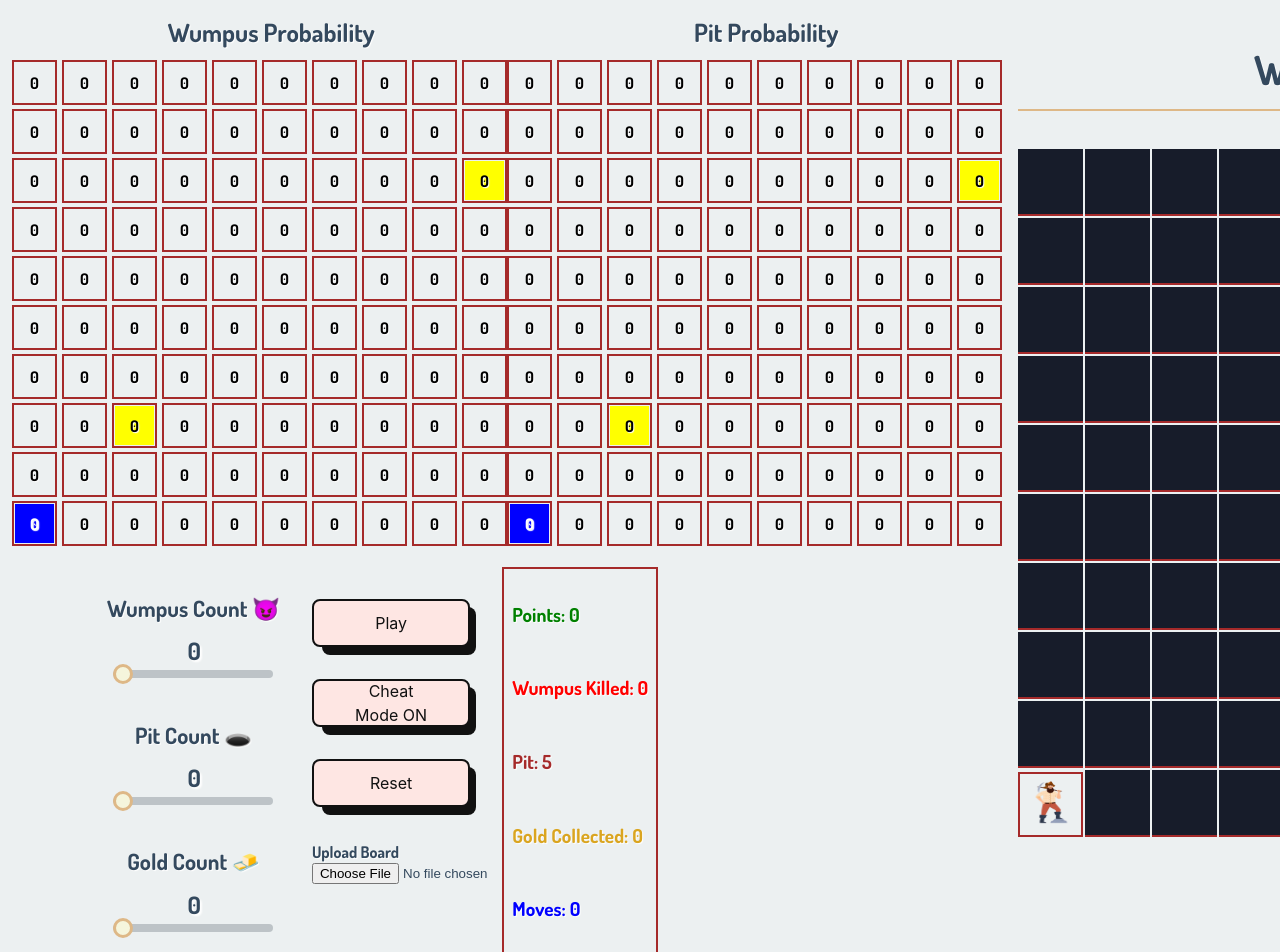
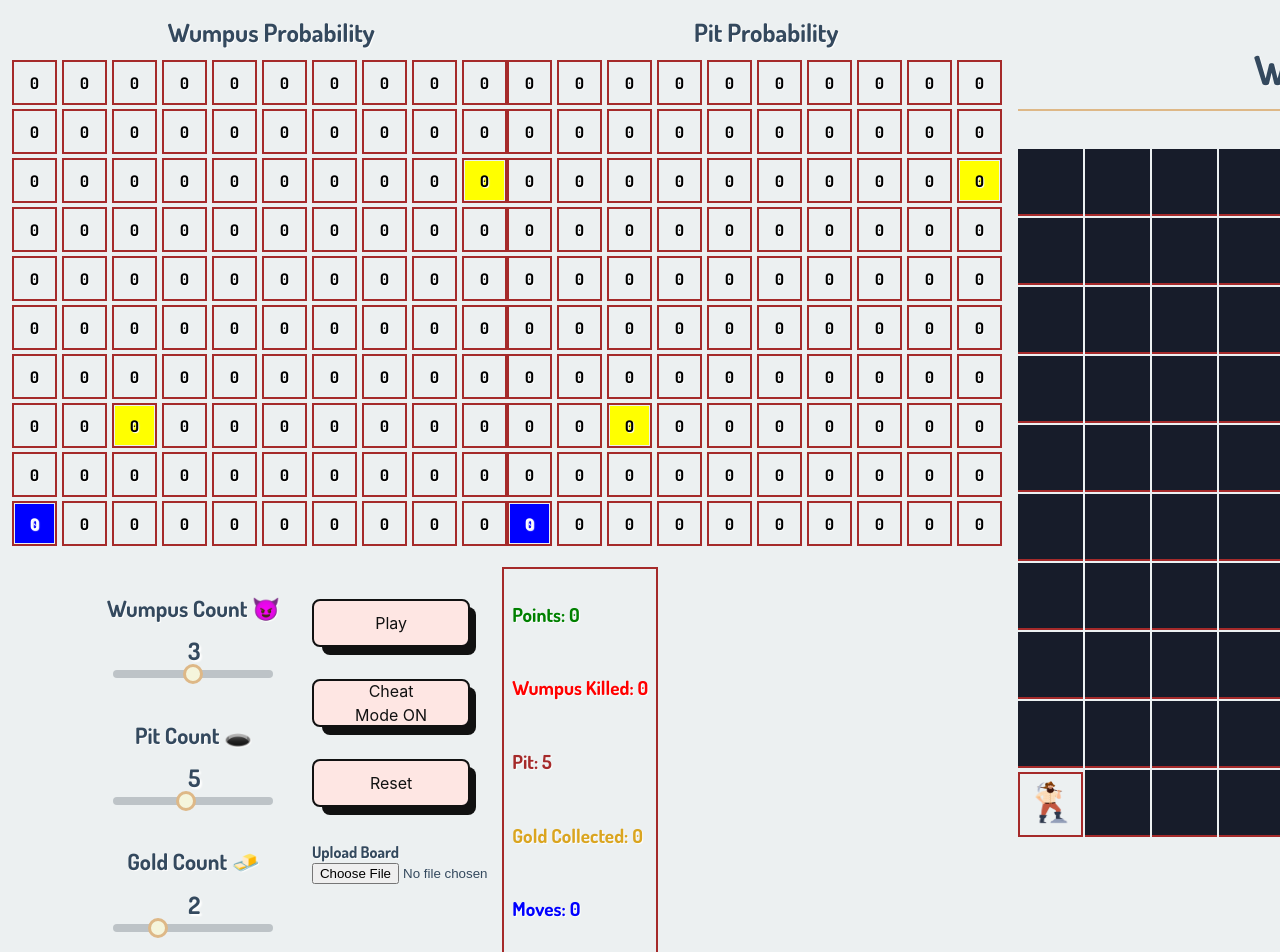
Before and after one commit to KamruzzamanAsif/Wumpus-World, a React (Vite) app: page / in a window 1280 px wide. Shown: the top 952 px of the page. Built offline with nearby package versions, Linux system fonts and the light colour scheme.

Commit message:
customizable w,p and g done

```diff
--- a/src/components/Cell.jsx
+++ b/src/components/Cell.jsx
@@ -37,7 +37,7 @@ function Cell({ id, cheatMode, x, y }) {
       id == "GS" ||
       id == "SGG" ||
       id == "SSG" ||
-      (id.includes("G") && id.includes("G"))
+      id.includes("G")
     ) {
       id = "G";
     }
@@ -55,6 +55,9 @@ function Cell({ id, cheatMode, x, y }) {
     }
     if (id.includes("P")) {
       id = "P";
+    }
+    if (id.includes("T") && id.includes("B") && id.includes("G")) {
+      id = "TBG";
     }
 
     imgid = `src/assets/${id}.png`;
--- a/src/components/Home.jsx
+++ b/src/components/Home.jsx
@@ -19,9 +19,12 @@ const Grid = () => {
   const [cheatMode, setCheatMode] = useState(true);
   const [board, setBoard] = useState(play.getBoard());
   const [finalMessage, setFinalMessage] = useState("");
-  const [wumpusCnt, setWumpusCnt] = useState(0);
-  const [pitCnt, setPitCnt] = useState(0);
-  const [goldCnt, setGoldCnt] = useState(0);
+  const [wumpusCnt, setWumpusCnt] = useState(3);
+  const [pitCnt, setPitCnt] = useState(5);
+  const [goldCnt, setGoldCnt] = useState(2);
+  let latestWumpus = wumpusCnt;
+  let latestPit = pitCnt;
+  let latestGold = goldCnt;
 
   let isMoving = 0;
 
@@ -31,24 +34,32 @@ const Grid = () => {
 
   function resetBoard() {
     play.resetGameEnvironment();
-    setBoard([...play.getBoard()]);
-    play.gameOnInit(2, 4, 2, "");
+    console.log(latestWumpus, latestPit, latestGold);
+    play.gameOnInit(latestWumpus, latestPit, latestGold, "Easy"); // Update game parameters
     setFinalMessage("");
+    setBoard([...play.getBoard()]); // Update the board
   }
 
   function handleWumpusCnt(event) {
     const newValue = event.target.value;
+    latestWumpus = newValue;
+    console.log("W: ", latestWumpus);
     setWumpusCnt(newValue);
+    resetBoard();
   }
 
   function handlePitCnt(event) {
     const newValue = event.target.value;
+    latestPit = newValue;
     setPitCnt(newValue);
+    resetBoard();
   }
 
   function handleGoldCnt(event) {
     const newValue = event.target.value;
+    latestGold = newValue;
     setGoldCnt(newValue);
+    resetBoard();
   }
 
   const uploadBoard = (e) => {
@@ -147,7 +158,8 @@ const Grid = () => {
               "🏳🏳 Nooo! You Lost! You fall into Pit => " +
                 play.agentIndex.row +
                 ", " +
-                play.agentIndex.column + "🏳🏳"
+                play.agentIndex.column +
+                "🏳🏳"
             );
           }
         } else {
@@ -235,7 +247,7 @@ const Grid = () => {
               <div className="value">{wumpusCnt}</div>
               <input
                 type="range"
-                min="0"
+                min="1"
                 max="5"
                 step="1"
                 value={wumpusCnt}
@@ -249,8 +261,8 @@ const Grid = () => {
               <div className="value">{pitCnt}</div>
               <input
                 type="range"
-                min="0"
-                max="5"
+                min="1"
+                max="10"
                 step="1"
                 value={pitCnt}
                 onChange={handlePitCnt}
@@ -263,7 +275,7 @@ const Grid = () => {
               <div className="value">{goldCnt}</div>
               <input
                 type="range"
-                min="0"
+                min="1"
                 max="5"
                 step="1"
                 value={goldCnt}
--- a/src/components/Play.tsx
+++ b/src/components/Play.tsx
@@ -180,15 +180,10 @@ export class Play {
   difficulty = "";
 
   /// this below methods will be called from outside
-  gameOnInit(
-    wumpusCount: any,
-    pitCount: any,
-    goldCouont: any,
-    difficulty: any
-  ) {
+  gameOnInit(wumpusCount: any, pitCount: any, goldCount: any, difficulty: any) {
     this.wumpusCount = wumpusCount;
     this.pitCount = pitCount;
-    this.goldCount = goldCouont;
+    this.goldCount = goldCount;
     this.difficulty = difficulty;
 
     if (this.difficulty == "Easy") {
```
Also changed, not shown: src/assets/TBG.png (added).
